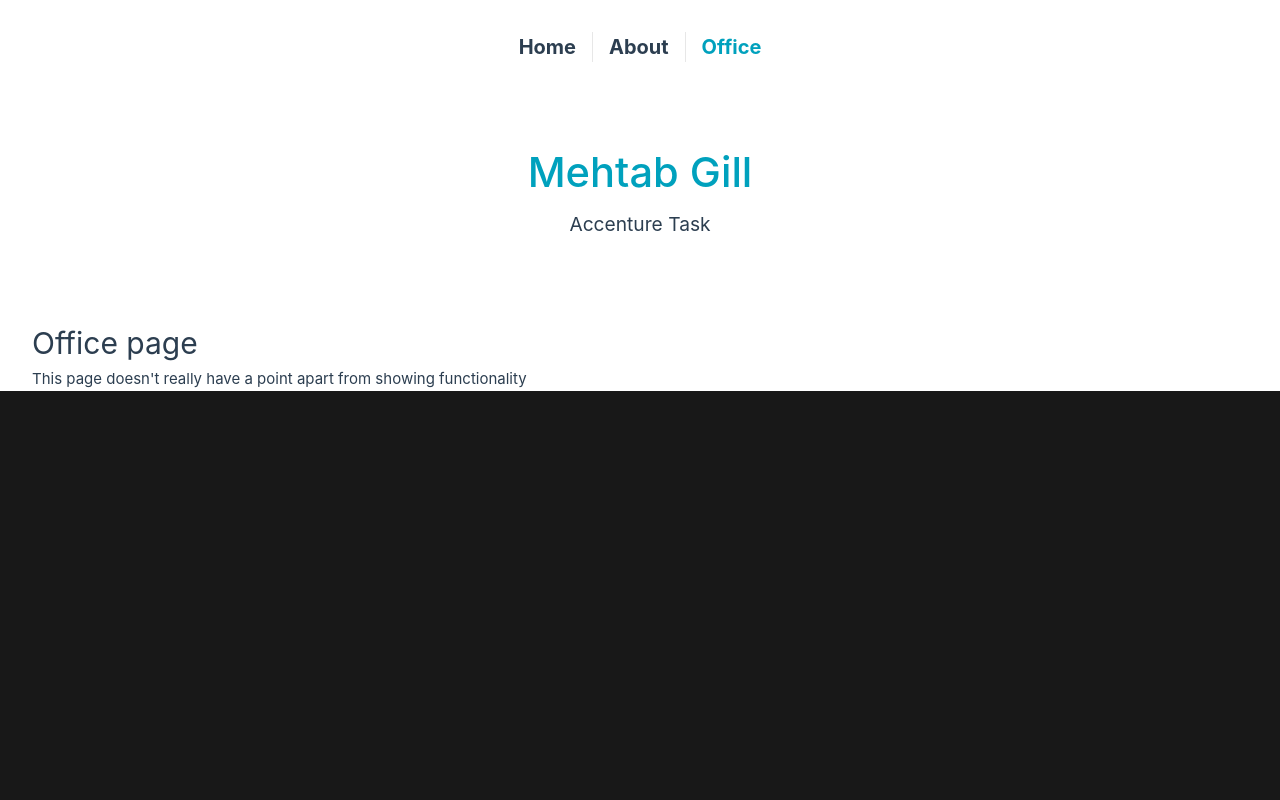
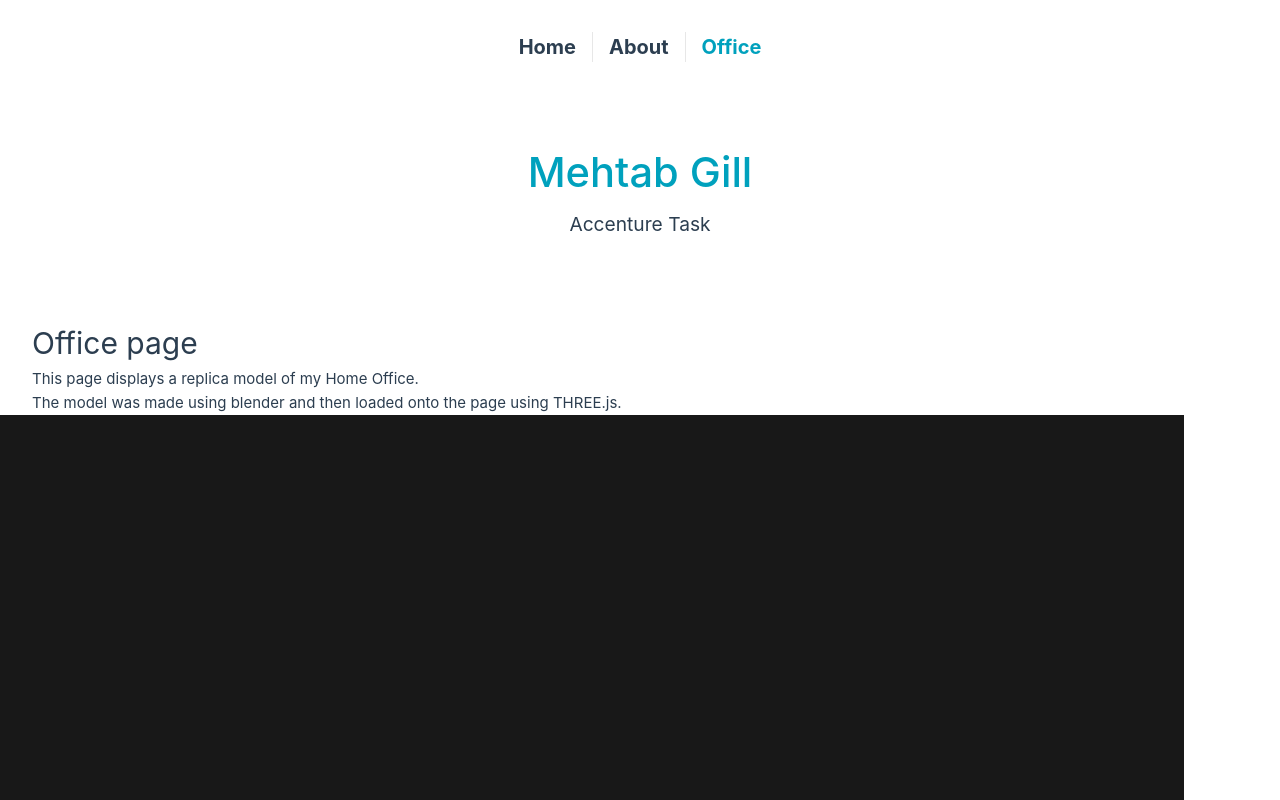
Before and after one commit to VasuG19/mobile-nav2, a Vue app: page /office in a window 1280 px wide. Shown: the top 800 px of the page. Built offline with nearby package versions, Linux system fonts and the light colour scheme; no server answers.

Commit message:
working final

```diff
--- a/src/assets/main.css
+++ b/src/assets/main.css
@@ -13,3 +13,7 @@
   transition: 0.4s;
   padding: 3px;
 }
+
+.about{
+  max-width: 80vw;
+}
--- a/src/views/Office.vue
+++ b/src/views/Office.vue
@@ -1,7 +1,8 @@
 <template>
   <div class="about">
     <h1>Office page</h1>
-    <p>This page doesn't really have a point apart from showing functionality</p>
+    <p>This page displays a replica model of my Home Office.</p>
+    <p>The model was made using blender and then loaded onto the page using THREE.js.</p>
     <div id="three-container" class="canvas-container"></div>
   </div>
 </template>
```
